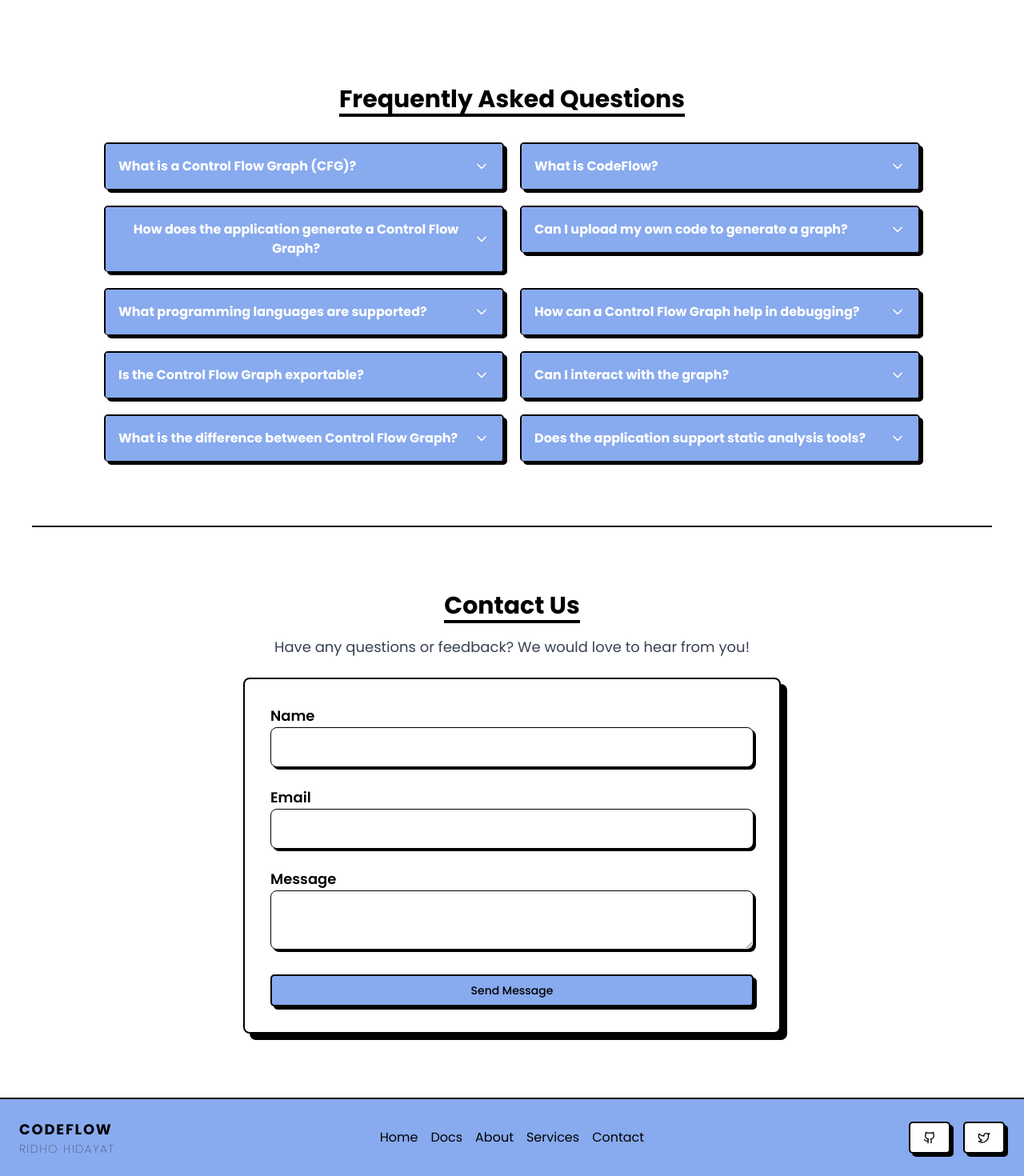
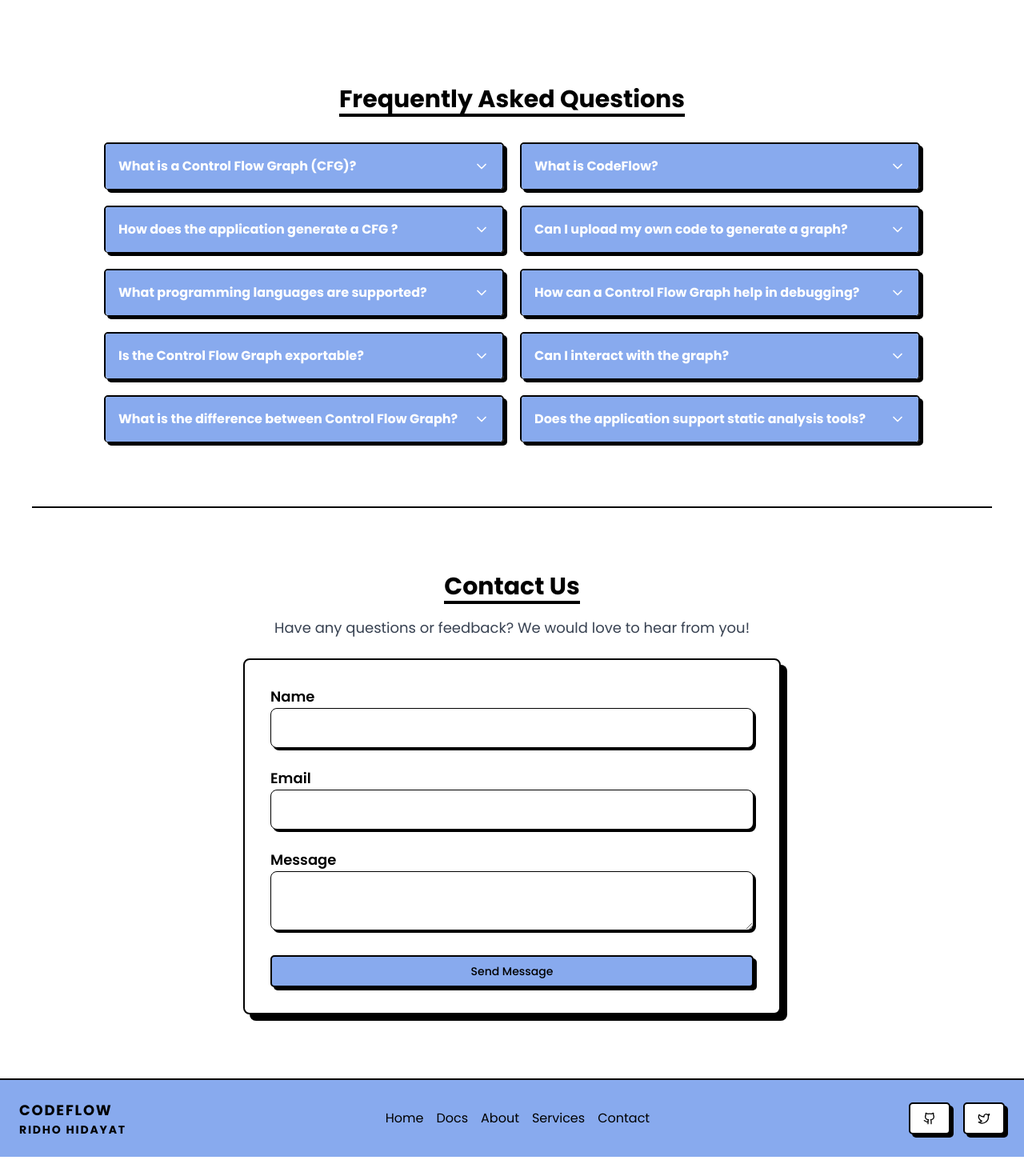
Before and after one commit to rdhohdyat/codeflow, a React (Vite) app: page / in a window 1280 px wide. Shown: the part 2840-4310 px from the top of the page at 80% size. After the commit the page ends 4286 px from the top, so only its background shows below. Built offline with nearby package versions, Linux system fonts and the light colour scheme.

Commit message:
fix navigation

```diff
--- a/src/components/FaQAccordion.tsx
+++ b/src/components/FaQAccordion.tsx
@@ -15,7 +15,7 @@ const FaQAccordion = (props : FAQ) => {
   return (
     <Accordion className="xl:w-[500px]" type="single" collapsible key={props.index}>
       <AccordionItem value={`item-${props.index}`}>
-        <AccordionTrigger className="text-white">{props.question}</AccordionTrigger>
+        <AccordionTrigger className="text-white tex-sm">{props.question}</AccordionTrigger>
         <AccordionContent>{props.answer}</AccordionContent>
       </AccordionItem>
     </Accordion>
--- a/src/components/Navbar.tsx
+++ b/src/components/Navbar.tsx
@@ -123,12 +123,12 @@ export const Navbar = () => {
                   <a href="#about" className="text-black text-xl font-semibold px-4 py-2">
                     About
                   </a>
-                  <Link to="" className="text-black text-xl font-semibold px-4 py-2">
+                  <a href="#service" className="text-black text-xl font-semibold px-4 py-2">
                     Service
-                  </Link>
-                  <Link to="" className="text-black text-xl font-semibold px-4 py-2">
+                  </a>
+                  <a href="#contact" className="text-black text-xl font-semibold px-4 py-2">
                     Contact
-                  </Link>
+                  </a>
                   <Button className="w-full" onClick={() => navigate("/work")}>
                     Get Started!
                   </Button>
--- a/src/components/StepCard.tsx
+++ b/src/components/StepCard.tsx
@@ -11,8 +11,8 @@ const StepCard = (props : Step) => {
         {props.icon}
       </div>
       <div>
-        <h1 className="font-semibold text-xl">{props.title}</h1>
-        <p className="text-sm">{props.description}</p>
+        <h1 className="font-semibold text-sm xl:text-xl">{props.title}</h1>
+        <p className="text-xs xl:text-sm">{props.description}</p>
       </div>
     </div>
   );
--- a/src/components/fragment/About.tsx
+++ b/src/components/fragment/About.tsx
@@ -4,7 +4,7 @@ const About = () => {
       <h2 className="text-3xl font-bold text-center mb-8 text-black border-b-4 border-black inline-block">
         About Us
       </h2>
-      <div className="flex flex-col gap-5 rounded-lg text-black bg-white border-2 border-black p-8 shadow-[8px_8px_0_0_rgba(0,0,0,1)]">
+      <div className="flex flex-col text-sm xl:text-base gap-5 rounded-lg text-black bg-white border-2 border-black p-8 shadow-[8px_8px_0_0_rgba(0,0,0,1)]">
         <p className="text-center">
           We are a team of developers dedicated to providing a powerful platform
           for{" "}
--- a/src/components/fragment/Contact.tsx
+++ b/src/components/fragment/Contact.tsx
@@ -14,7 +14,7 @@ const Contact = () => {
       </p>
 
       <div className="max-w-2xl mx-auto">
-        <form className="space-y-6 bg-white border-2 rounded-lg border-black p-8 shadow-[8px_8px_0_0_rgba(0,0,0,1)]">
+        <form className="space-y-6 bg-white border-2 rounded-lg border-black p-4 xl:p-8 shadow-[8px_8px_0_0_rgba(0,0,0,1)]">
           <div>
             <label
               htmlFor="name"
--- a/src/components/fragment/FAQ.tsx
+++ b/src/components/fragment/FAQ.tsx
@@ -18,7 +18,7 @@ const FAQ = () => {
         "CodeFlow is a feature in our application that visually represents the control flow of a program, helping developers understand and analyze their code.",
     },
     {
-      question: "How does the application generate a Control Flow Graph?",
+      question: "How does the application generate a CFG ?",
       answer:
         "The application parses the source code and identifies control structures like loops, conditions, and function calls to construct the graph.",
     },
--- a/src/components/fragment/Footer.tsx
+++ b/src/components/fragment/Footer.tsx
@@ -5,15 +5,14 @@ const Footer = () => {
   return (
     <footer className="border-t-2 border-black bg-main text-black p-6">
       <div className="flex flex-col md:flex-row justify-between items-center space-y-4 md:space-y-0">
-        {/* Section Kiri */}
+
         <div className="text-lg font-bold uppercase tracking-widest">
           <a href="/" className="hover:underline">
             CodeFlow
           </a>
-          <p className="text-sm font-thin">Ridho Hidayat</p>
+          <p className="text-sm ">Ridho Hidayat</p>
         </div>
 
-        {/* Section Tengah */}
         <nav className="flex space-x-4">
           <a href="#about" className="hover:underline text-black">
             Home
@@ -24,7 +23,7 @@ const Footer = () => {
           <a href="#about" className="hover:underline text-black">
             About
           </a>
-          <a href="#services" className="hover:underline text-black">
+          <a href="#service" className="hover:underline text-black">
             Services
           </a>
           <a href="#contact" className="hover:underline text-black">
```
